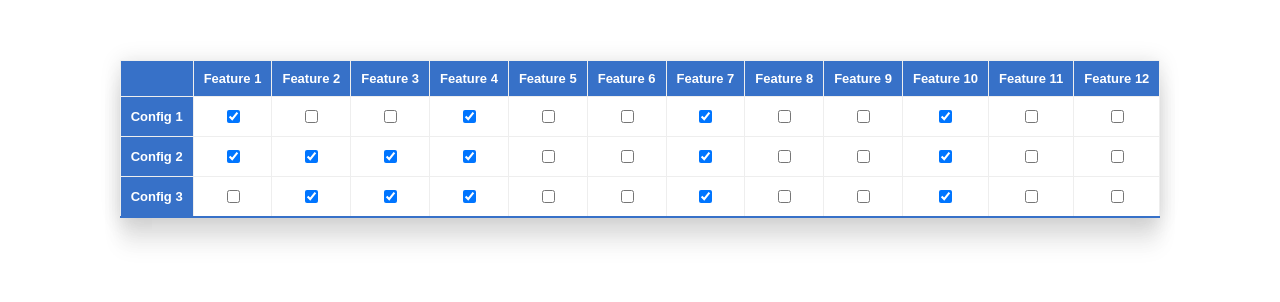
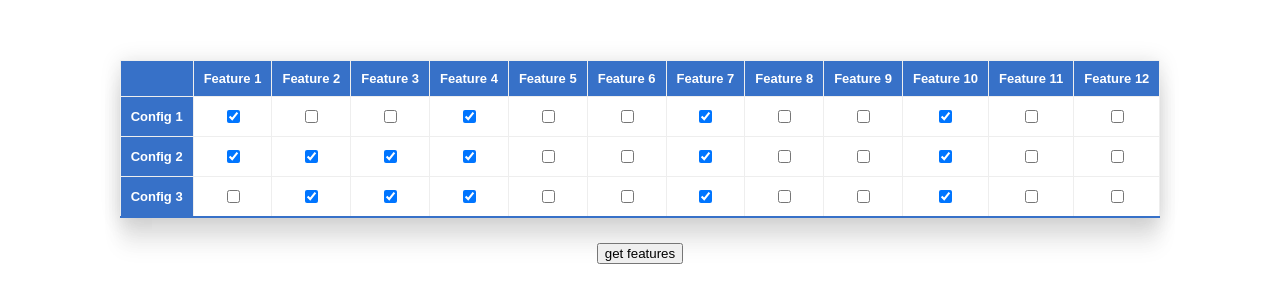
Before and after one commit to vanHekthor/systainable, a Vue app in the folder frontend/: page / in a window 1280 px wide. Shown: the top 302 px of the page. Built offline with nearby package versions, Linux system fonts and the light colour scheme.

Commit message:
Added button and request to backend as getFeature-Method in App.vue.

```diff
--- /dev/null
+++ b/frontend/src/Api.js
@@ -0,0 +1,35 @@
+import axios from 'axios'
+
+const SERVER_URL = 'http://localhost:8080';
+
+const instance = axios.create({
+    baseURL: SERVER_URL
+});
+
+export default {
+    // GET
+    // example functions
+    getFeatures:
+        function getFeatures() {
+            instance.get('featuremodels/example/featuremodel1')
+                .then((response) => {
+                    console.log(response.data);
+                    console.log(response.status);
+                    console.log(response.statusText);
+                    console.log(response.headers);
+                    console.log(response.config);
+                })
+        },
+    getProperties:
+        function getProperties(config) {
+            instance.get('configexample', config)
+                .then((response) => {
+                    console.log(response.data);
+                    console.log(response.status);
+                    console.log(response.statusText);
+                    console.log(response.headers);
+                    console.log(response.config);
+                });
+        }
+
+}
--- a/frontend/src/App.vue
+++ b/frontend/src/App.vue
@@ -1,10 +1,12 @@
-<template>
+<template id="app">
   <ConfigurationTable
       v-bind:configurationFeatures="configurationFeatures"
       v-bind:configurations="configurations" v-on:update-feature="updateFeature"/>
+  <button @click="getFeatures">get features</button>
 </template>
 
 <script>
+import api from './Api';
 import ConfigurationTable from './components/ConfigurationTable';
 
 
@@ -79,6 +81,14 @@ export default {
   methods: {
     updateFeature(configIndex, featureIndex) {
       this.configurations[configIndex].features[featureIndex] = !this.configurations[configIndex].features[featureIndex];
+    },
+    getFeatures() {
+      api.getFeatures()
+          .catch(error => {
+            this.$log.debug(error)
+            this.error = "Failed to load features"
+          })
+          .finally(() => this.loading = false)
     }
   }
 
```
Also changed, not shown: frontend/src/api.js (deleted, +0 -34 lines).
